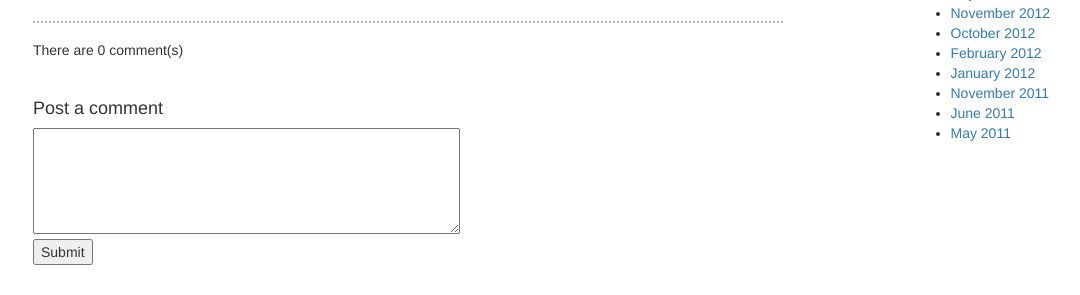
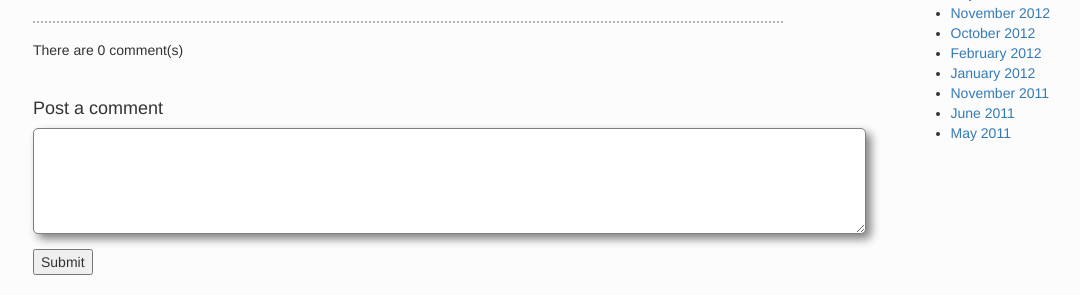
Before and after one commit to ocdocdocd/blog, a Django app: a page that uses blogproject/blog/templates/blog/post.html in a window 1280 px wide. Shown: the part 636-931 px from the top of the page, without its empty margins (37-1117 px from the left). Before the commit the page ends 901 px from the top, so only its background shows below. Run offline with Django 3.2, Linux system fonts and the light colour scheme; a user stored in the database is signed in; data comes from the database, SQL or seed files in the repository; both versions use the stored data as it was after the commit; parts of the project's set-up code (start-up, migrations or seed data) failed here and were passed over; some libraries are stand-ins or nearby versions.

Commit message:
made CSS tweaks to comments section and site design.

```diff
--- a/blogproject/blog/templates/blog/post.html
+++ b/blogproject/blog/templates/blog/post.html
@@ -22,7 +22,7 @@
             <h4>Post a comment</h4>
             <form id="comment_form" method="" action="">
             {% csrf_token %}
-            <textarea id="comment_area" name="comment_area" rows="5" cols="50"></textarea>
+            <textarea id="comment_area" name="comment_area" rows="5" cols="100"></textarea>
                 <br/>
                 <input type="submit" name="submit" value="Submit"/>
             </form>
--- a/blogproject/static/css/base.css
+++ b/blogproject/static/css/base.css
@@ -21,6 +21,17 @@
     background-color: #E6E6E6;
 }
 
+#comment_area {
+    border-radius: 5px;
+    border: 1px solid #808080;
+    margin-bottom: 10px;
+    box-shadow: 5px 5px 10px gray;
+}
+
+body {
+    background-color: #FCFCFC;
+}
+
 pre {
     padding: 0px;
 }
@@ -35,4 +46,5 @@ h2 > a {
 
 a:hover {
     text-decoration: none;
+    color: #333;
 }
```
Also changed, not shown: blogproject/blog/templates/blog/index.html (+12 -0 lines), blogproject/db.sqlite3.
